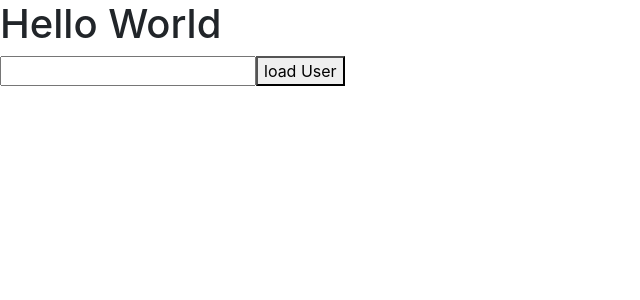
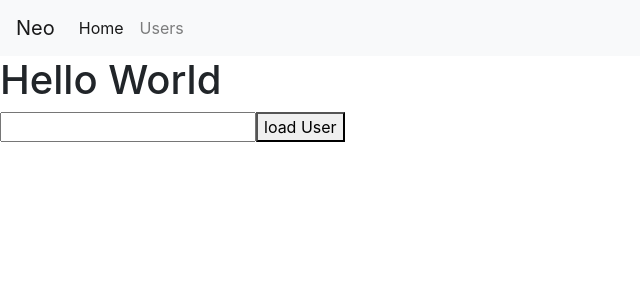
Before and after one commit to hoangbaovu/nuxtjs-training, a Nuxt app in the folder learning/: page / in a window 1280 px wide. Shown: the top 300 px of the page, without its empty margins (0-640 px from the left). Built offline with nearby package versions, Linux system fonts and the light colour scheme.

Commit message:
Creaing Nav

```diff
--- /dev/null
+++ b/learning/components/Nav.vue
@@ -0,0 +1,18 @@
+<template>
+<nav class="navbar navbar-expand-lg navbar-light bg-light">
+  <a class="navbar-brand" href="/">Neo</a>
+  <button class="navbar-toggler" type="button" data-toggle="collapse" data-target="#navbarNav" aria-controls="navbarNav" aria-expanded="false" aria-label="Toggle navigation">
+    <span class="navbar-toggler-icon"></span>
+  </button>
+  <div class="collapse navbar-collapse" id="navbarNav">
+    <ul class="navbar-nav">
+      <li class="nav-item active">
+        <a class="nav-link" href="/">Home <span class="sr-only">(current)</span></a>
+      </li>
+      <li class="nav-item">
+        <a class="nav-link" href="/users">Users</a>
+      </li>
+    </ul>
+  </div>
+</nav>
+</template>
--- a/learning/layouts/default.vue
+++ b/learning/layouts/default.vue
@@ -1,5 +1,16 @@
 <template>
   <div>
+    <Nav/>
     <nuxt/>
   </div>
 </template>
+
+<script>
+import Nav from '@/components/Nav'
+
+export default {
+  components: {
+    Nav
+  }
+}
+</script>
```
